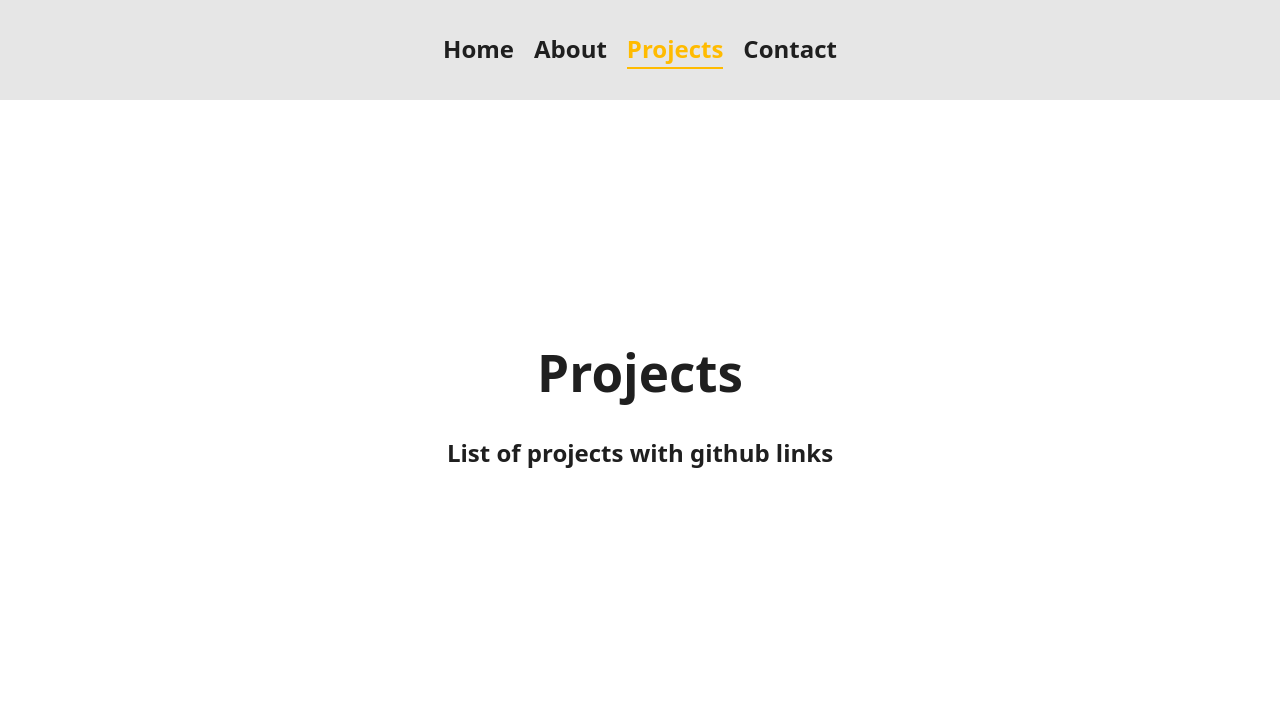
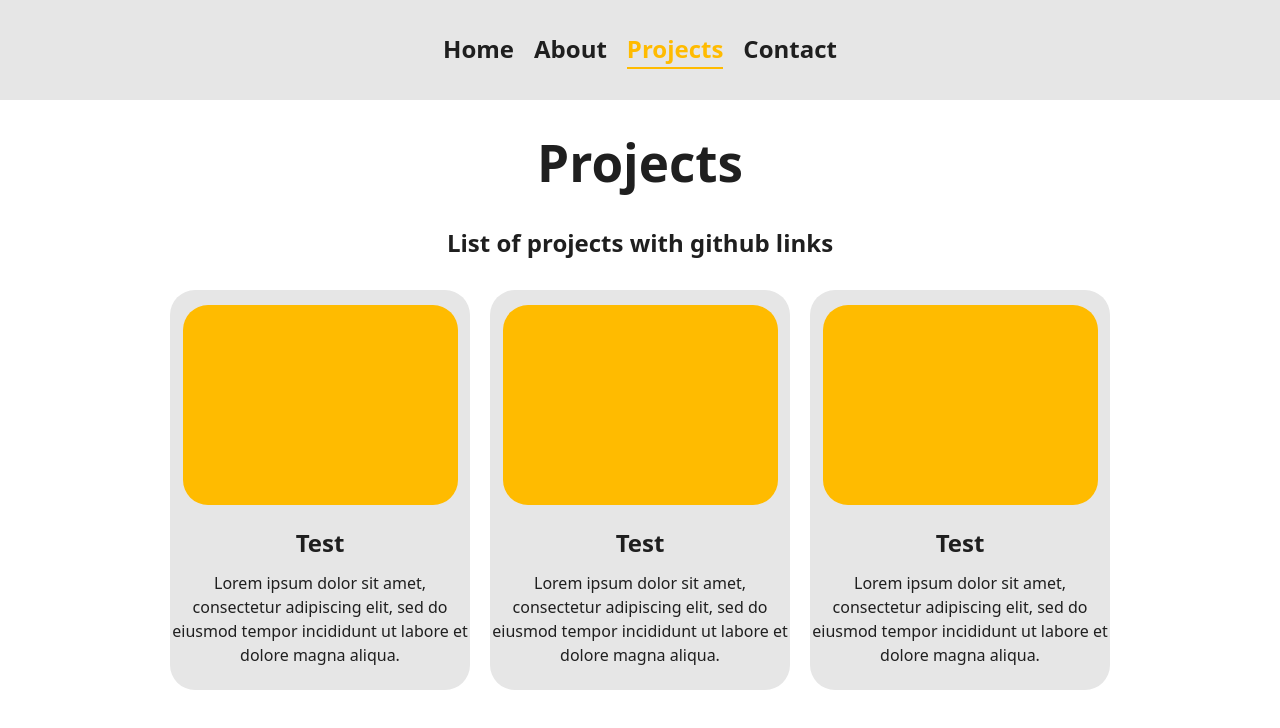
Before and after one commit to Holy0S/Website, a React (Vite) app: page /projects in a window 1280 px wide. Shown: the top 728 px of the page. Built offline with nearby package versions, Linux system fonts and the light colour scheme.

Commit message:
Created Project Preview, CSS

```diff
--- a/src/components/ProjectPreview.jsx
+++ b/src/components/ProjectPreview.jsx
@@ -0,0 +1,17 @@
+import "../css/ProjectPreview.css"
+
+function ProjectPreview( {title, description} ) {
+    return(
+        <div className="project-preview-container">
+            <div className="project-preview-image"/>
+            <div className="project-preview-title">
+                {title}
+            </div>
+            <div className="project-preview-description">
+                {description}
+            </div>
+        </div>
+    )
+}
+
+export default ProjectPreview;
--- /dev/null
+++ b/src/css/ProjectPreview.css
@@ -0,0 +1,38 @@
+@import url("Variables.css");
+
+.projects-container {
+    display: flex;
+}
+
+.project-preview-container {
+    background-color: var(--color-2);
+    width: 300px;
+    height: 400px;
+    margin: 10px;
+    border-radius: 25px;
+    display: flex;
+    flex-direction: column;
+    align-items: center;
+}
+
+.project-preview-image {
+    background-color: var(--color-accent);
+    width: 275px;
+    height: 200px;
+    margin-top: 15px;
+    border-radius: 25px;
+}
+
+.project-preview-title {
+    margin-top: 20px;
+    font-size: 1.5em;
+    font-weight: 600;
+    color: var(--color-text);
+}
+
+.project-preview-description {
+    margin-top: 10px;
+    font-size: 1.0em;
+    font-weight: 400;
+    color: var(--color-text);
+}
--- a/src/pages/ProjectsPage.jsx
+++ b/src/pages/ProjectsPage.jsx
@@ -1,4 +1,6 @@
 import Header from '../components/Header.jsx';
+import "../css/ProjectPreview.css";
+import ProjectPreview from '../components/ProjectPreview.jsx';
 
 function ProjectsPage() {
     return (
@@ -6,6 +8,12 @@ function ProjectsPage() {
             <Header/>
             <h1>Projects</h1>
             <h2>List of projects with github links</h2>
+            <div className="projects-container">
+                <ProjectPreview title="Test" description="Lorem ipsum dolor sit amet, consectetur adipiscing elit, sed do eiusmod tempor incididunt ut labore et dolore magna aliqua."/>
+                <ProjectPreview title="Test" description="Lorem ipsum dolor sit amet, consectetur adipiscing elit, sed do eiusmod tempor incididunt ut labore et dolore magna aliqua."/>
+                <ProjectPreview title="Test" description="Lorem ipsum dolor sit amet, consectetur adipiscing elit, sed do eiusmod tempor incididunt ut labore et dolore magna aliqua."/>
+
+            </div>
         </>
     )
 }
```
